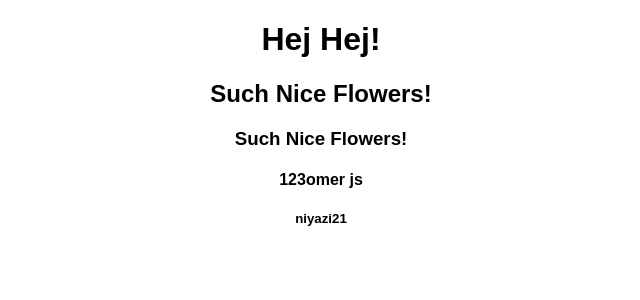
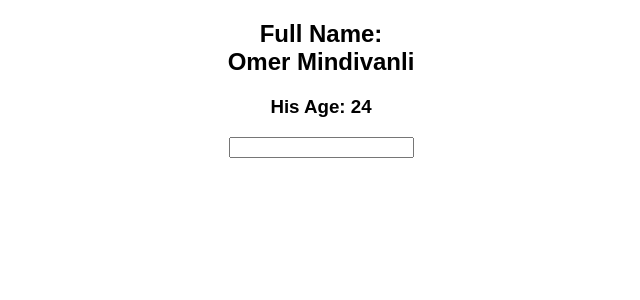
Before and after one commit to omermindivanli/Learn-React-Tutorials, a React (Create React App) app: page / in a window 1280 px wide. Shown: the top 300 px of the page, without its empty margins (319-959 px from the left). Built offline with nearby package versions, Linux system fonts and the light colour scheme.

Commit message:
this.state and bind and onSubmit

```diff
--- a/src/App.js
+++ b/src/App.js
@@ -1,28 +1,30 @@
 import React, { Component } from 'react';
-import logo from './logo.svg';
 import './App.css';
-import { list } from '../node_modules/postcss';
 
 class App extends Component {
-  onClick() {
-    alert('omer mindivanli');
+  constructor(props) {
+    super(props);
+    this.state = {
+      title: 'Omer Mindivanli',
+      age: 24
+    };
+    this.onSubmit = this.onSubmit.bind(this);
+  }
+  onSubmit(event) {
+    event.preventDefault();
+    console.log('this.input.value');
   }
   render() {
-    const title = 'Hej Hej!';
-    const newTitle = 'Such Nice Flowers!';
-    const arrList = [1, 2, 3, 'omer js'];
-    const obj = { name: 'niyazi', age: 21 };
     return (
       <div className="App">
-        <h1>{title}</h1>
-        <h2>{true ? newTitle : 'Such Nice Flowers!'}</h2>
-        <h3>{newTitle}</h3>
-        <h4>
-          {arrList.map(item => {
-            return item;
-          })}
-        </h4>
-        <h5>{obj.name + obj.age}</h5>
+        <h2>
+          Full Name: <br />
+          {this.state.title}
+        </h2>
+        <h3>His Age: {this.state.age}</h3>
+        <form onSubmit={this.onSubmit}>
+          <input onChange={this.onChange} />
+        </form>
       </div>
     );
   }
```
Also changed, not shown: src/index.html (added).
